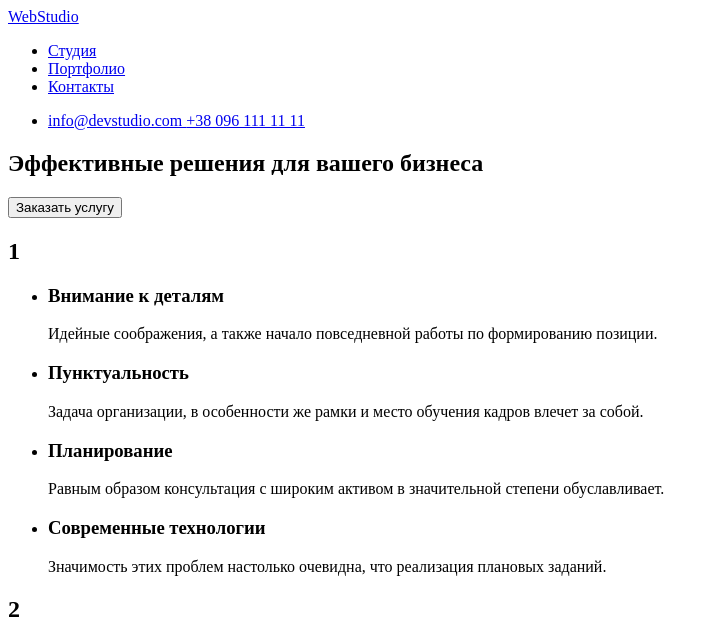
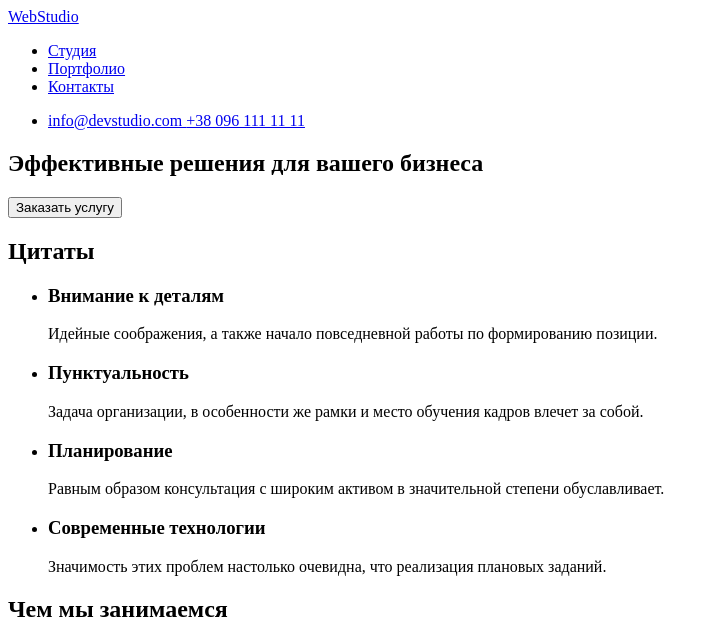
Before and after one commit to ViktorDenysov/goit-markup-hw-01, a plain HTML site: page index.html in a window 1280 px wide. Shown: the top 639 px of the page, without its empty margins (0-719 px from the left). Drawn offline with Linux system fonts and the light colour scheme.

Commit message:
HomeWork1Fixed

```diff
--- a/index.html
+++ b/index.html
@@ -34,7 +34,7 @@
      </section>
 
      <section>
-       <h2>1</h2>
+       <h2>Цитаты</h2>
          <ul>
              <li><h3>Внимание к деталям</h3>
                <p>Идейные соображения, а также начало повседневной работы по формированию позиции.</p> </li>
@@ -50,7 +50,7 @@
     </section>
 
     <section>
-      <h2>2</h2>
+      <h2>Чем мы занимаемся</h2>
          <ul>
              <li><img src="./img/logo-1.jpg" alt="верстка" width="370" height="294"></li>
              <li><img src="./img/logo-2.jpg" alt="Разметка страницы" width="370" height="294"></li>
@@ -60,7 +60,7 @@
     </section>
 
      <section>
-       <h2>3</h2>
+       <h2>Наша Команда</h2>
         <ul>
             <li>
               <img src="./img/photo1.jpg" alt="работчик1" width="270" height="260"/>
```
